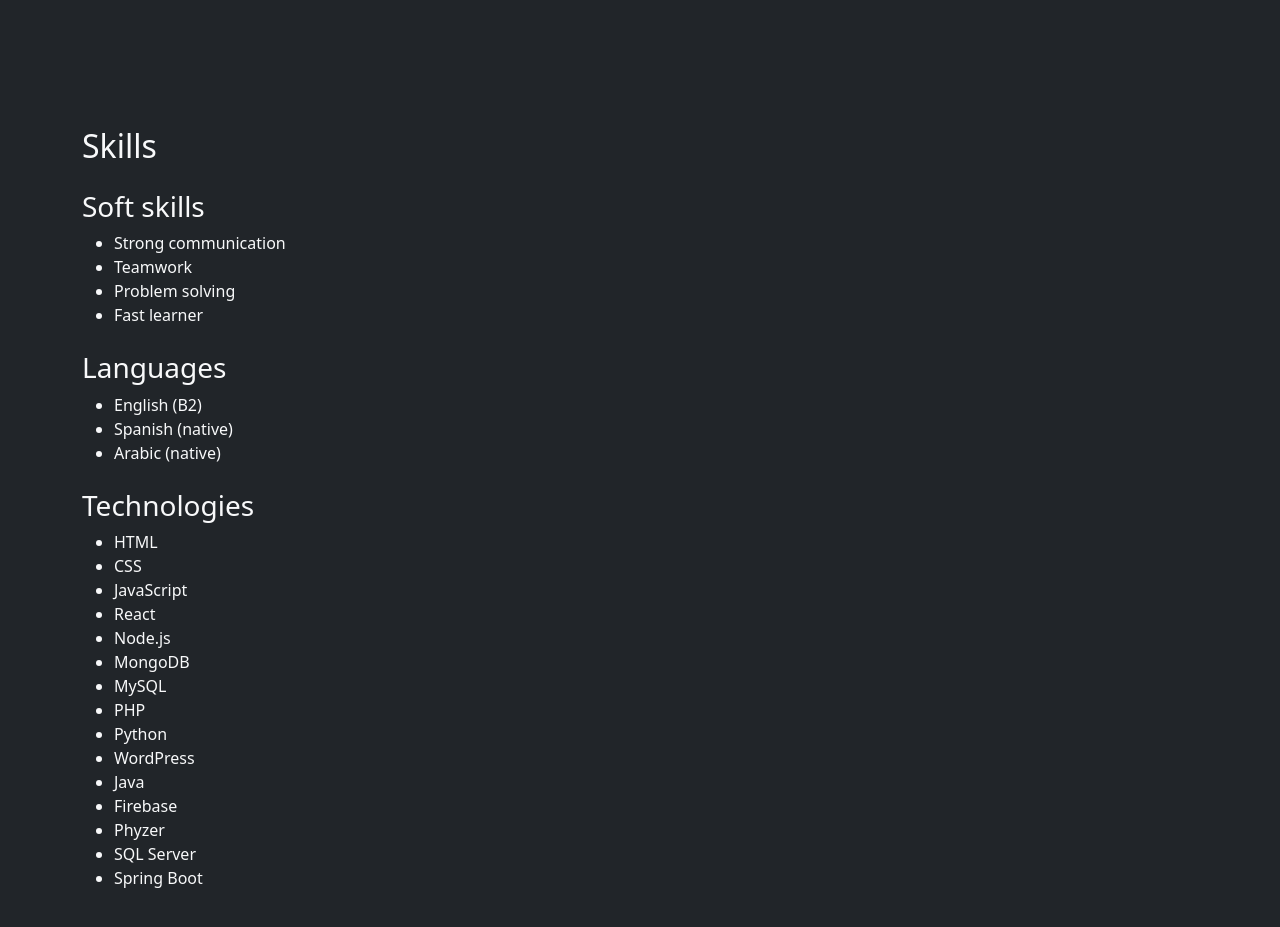
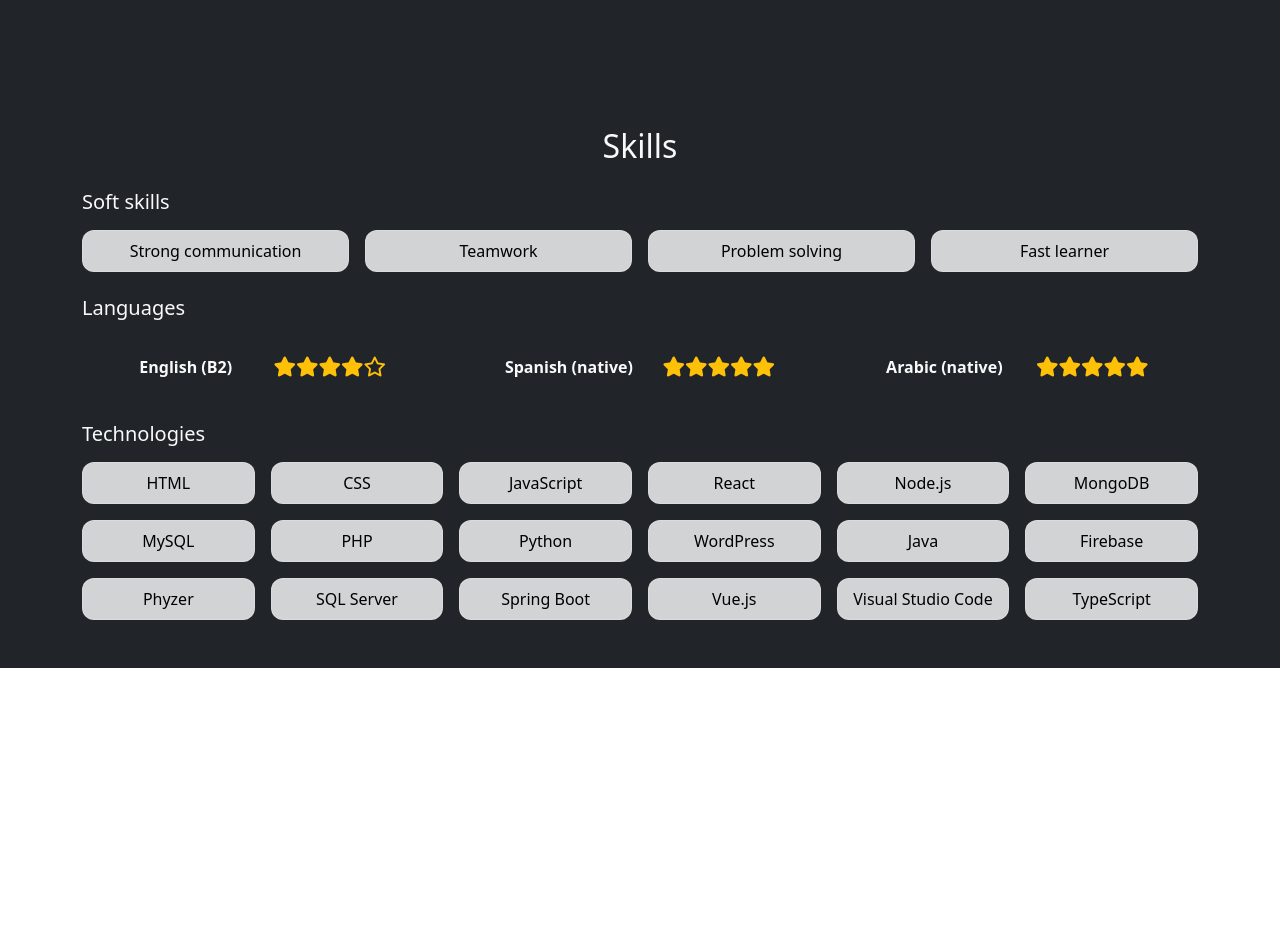
Before and after one commit to gelaaas99/porfolio, a React (Vite) app: page / in a window 1280 px wide. Shown: the part 2560-3487 px from the top of the page. After the commit the page ends 3228 px from the top, so only its background shows below. Built offline with nearby package versions, Linux system fonts and the light colour scheme.

Commit message:
Terminada la sección skills, por ahora.

```diff
--- a/index.html
+++ b/index.html
@@ -10,6 +10,10 @@
 
   <link rel="stylesheet" type='text/css' href="https://cdn.jsdelivr.net/gh/devicons/devicon@latest/devicon.min.css" />
 
+
+<!-- para las estrellas de los lenguajes  -->
+  <link rel="stylesheet" href="https://cdnjs.cloudflare.com/ajax/libs/font-awesome/6.5.0/css/all.min.css"/>
+
 </head>
 
 <body>
--- a/src/sections/Skills.jsx
+++ b/src/sections/Skills.jsx
@@ -1,56 +1,148 @@
+// import { useTranslation } from 'react-i18next';
+
+// function Skills() {
+//     const { t } = useTranslation();
+
+//     return (
+//         <section id="skills" className="container py-5">
+//             <h2 className="mb-4">{t('skills.title')}</h2>
+
+//             {/* Soft Skills */}
+//             <div className="mb-4">
+//                 <h3>{t('skills.soft.title')}</h3>
+//                 <ul>
+//                     <li>{t('skills.soft.communication')}</li>
+//                     <li>{t('skills.soft.teamwork')}</li>
+//                     <li>{t('skills.soft.problemSolving')}</li>
+//                     <li>{t('skills.soft.fastLearner')}</li>
+//                 </ul>
+//             </div>
+
+//             {/* Idiomas */}
+//             <div className="mb-4">
+//                 <h3>{t('skills.languages.title')}</h3>
+//                 <ul>
+//                     <li>{t('skills.languages.english')}</li>
+//                     <li>{t('skills.languages.spanish')}</li>
+//                     <li>{t('skills.languages.arabic')}</li>
+//                 </ul>
+//             </div>
+
+//             {/* Tecnologías */}
+//             <div>
+//                 <h3>{t('skills.tech.title')}</h3>
+//                 <ul>
+//                     <li>HTML</li>
+//                     <li>CSS</li>
+//                     <li>JavaScript</li>
+//                     <li>React</li>
+//                     <li>Node.js</li>
+//                     <li>MongoDB</li>
+//                     <li>MySQL</li>
+//                     <li>PHP</li>
+//                     <li>Python</li>
+//                     <li>WordPress</li>
+//                     <li>Java</li>
+//                     <li>Firebase</li>
+//                     <li>Phyzer</li>
+//                     <li>SQL Server</li>
+//                     <li>Spring Boot</li>
+//                 </ul>
+//             </div>
+//         </section>
+//     );
+// }
+
+// export default Skills;
+
+import React from 'react';
 import { useTranslation } from 'react-i18next';
 
-function Skills() {
+const SkillsSection = () => {
     const { t } = useTranslation();
 
+    const techSkills = [
+        'HTML', 'CSS', 'JavaScript', 'React', 'Node.js', 'MongoDB',
+        'MySQL', 'PHP', 'Python', 'WordPress', 'Java',
+        'Firebase', 'Phyzer', 'SQL Server', 'Spring Boot','Vue.js', 'Visual Studio Code', 'TypeScript'
+    ];
+
     return (
-        <section id="skills" className="container py-5">
-            <h2 className="mb-4">{t('skills.title')}</h2>
+        <section id="skills" className="mt-5">
+            <div className="container">
+                <h2 className="text-center mb-4">{t('skills.title')}</h2>
 
-            {/* Soft Skills */}
-            <div className="mb-4">
-                <h3>{t('skills.soft.title')}</h3>
-                <ul>
-                    <li>{t('skills.soft.communication')}</li>
-                    <li>{t('skills.soft.teamwork')}</li>
-                    <li>{t('skills.soft.problemSolving')}</li>
-                    <li>{t('skills.soft.fastLearner')}</li>
-                </ul>
-            </div>
+                {/* Soft Skills */}
+                <h5 className="text-light mb-3">{t('skills.soft.title')}</h5>
+                <div className="row g-3 mb-4">
+                    <div className="col-6 col-md-3">
+                        <div className="custom-card p-2 text-center">{t('skills.soft.communication')}</div>
+                    </div>
+                    <div className="col-6 col-md-3">
+                        <div className="custom-card p-2 text-center">{t('skills.soft.teamwork')}</div>
+                    </div>
+                    <div className="col-6 col-md-3">
+                        <div className="custom-card p-2 text-center">{t('skills.soft.problemSolving')}</div>
+                    </div>
+                    <div className="col-6 col-md-3">
+                        <div className="custom-card p-2 text-center">{t('skills.soft.fastLearner')}</div>
+                    </div>
+                </div>
 
-            {/* Idiomas */}
-            <div className="mb-4">
-                <h3>{t('skills.languages.title')}</h3>
-                <ul>
-                    <li>{t('skills.languages.english')}</li>
-                    <li>{t('skills.languages.spanish')}</li>
-                    <li>{t('skills.languages.arabic')}</li>
-                </ul>
-            </div>
+                {/* Languages */}
+                <h5 className="text-light mb-3">{t('skills.languages.title')}</h5>
+                <div className="row g-3 mb-4">
+                    <div className="col-12 col-md-4">
+                        <div className="rounded p-3 d-flex justify-content-evenly align-items-center">
+                            <strong>{t('skills.languages.english')}</strong>
+                            <div className="text-warning fs-5">
+                                <i className="fas fa-star"></i>
+                                <i className="fas fa-star"></i>
+                                <i className="fas fa-star"></i>
+                                <i className="fas fa-star"></i>
+                                <i className="far fa-star"></i>
+                            </div>
+                        </div>
+                    </div>
+                    <div className="col-12 col-md-4">
+                        <div className="rounded p-3 d-flex justify-content-evenly align-items-center">
+                            <strong>{t('skills.languages.spanish')}</strong>
+                            <div className="text-warning fs-5">
+                                <i className="fas fa-star"></i>
+                                <i className="fas fa-star"></i>
+                                <i className="fas fa-star"></i>
+                                <i className="fas fa-star"></i>
+                                <i className="fas fa-star"></i>
+                            </div>
+                        </div>
+                    </div>
+                    <div className="col-12 col-md-4">
+                        <div className="rounded p-3 d-flex justify-content-evenly align-items-center">
+                            <strong>{t('skills.languages.arabic')}</strong>
+                            <div className="text-warning fs-5">
+                                <i className="fas fa-star"></i>
+                                <i className="fas fa-star"></i>
+                                <i className="fas fa-star"></i>
+                                <i className="fas fa-star"></i>
+                                <i className="fas fa-star"></i>
+                            </div>
+                        </div>
+                    </div>
+                </div>
 
-            {/* Tecnologías */}
-            <div>
-                <h3>{t('skills.tech.title')}</h3>
-                <ul>
-                    <li>HTML</li>
-                    <li>CSS</li>
-                    <li>JavaScript</li>
-                    <li>React</li>
-                    <li>Node.js</li>
-                    <li>MongoDB</li>
-                    <li>MySQL</li>
-                    <li>PHP</li>
-                    <li>Python</li>
-                    <li>WordPress</li>
-                    <li>Java</li>
-                    <li>Firebase</li>
-                    <li>Phyzer</li>
-                    <li>SQL Server</li>
-                    <li>Spring Boot</li>
-                </ul>
+
+                {/* Technologies */}
+                <h5 className="text-light mb-3">{t('skills.tech.title')}</h5>
+                <div className="row g-3">
+                    {techSkills.map((tech, index) => (
+                        <div key={index} className="col-6 col-md-3 col-lg-2">
+                            <div className="custom-card p-2 text-center">{tech}</div>
+                        </div>
+                    ))}
+                </div>
             </div>
         </section>
     );
-}
+};
 
-export default Skills;
+export default SkillsSection;
```
